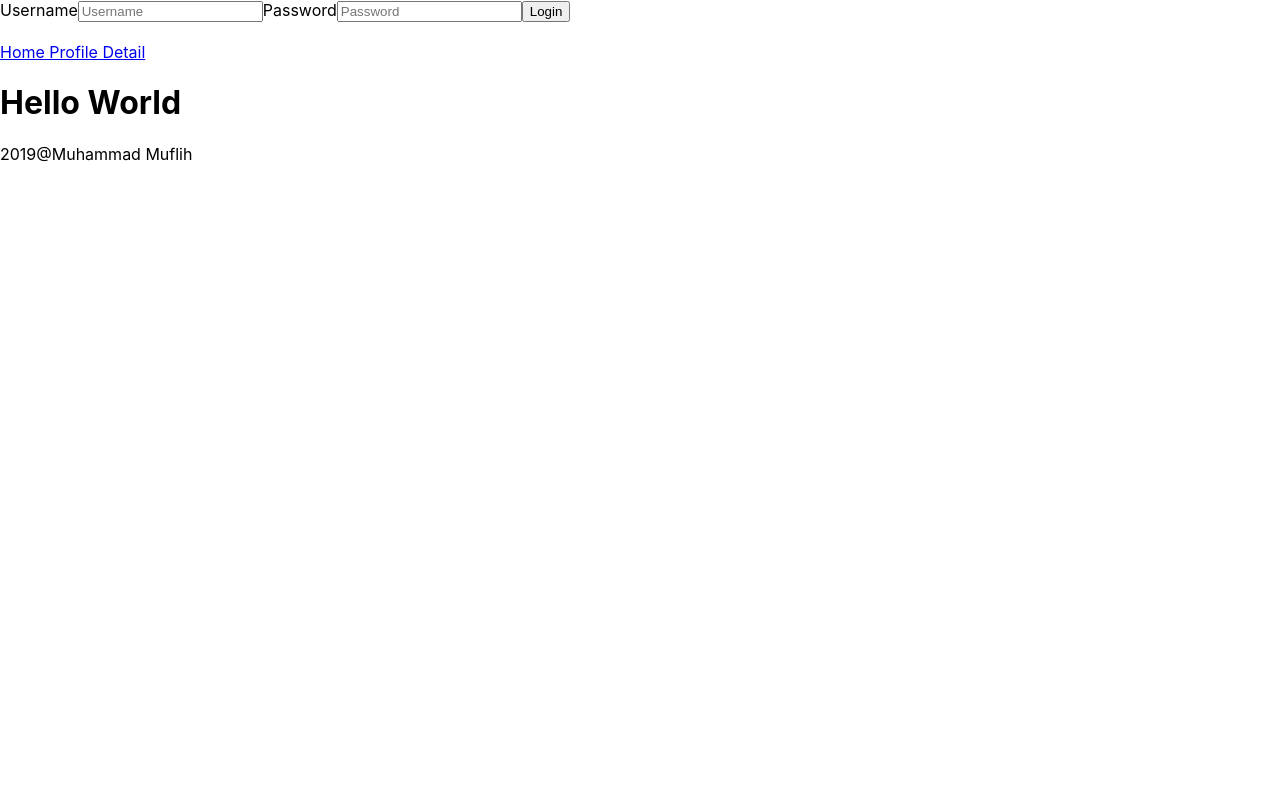
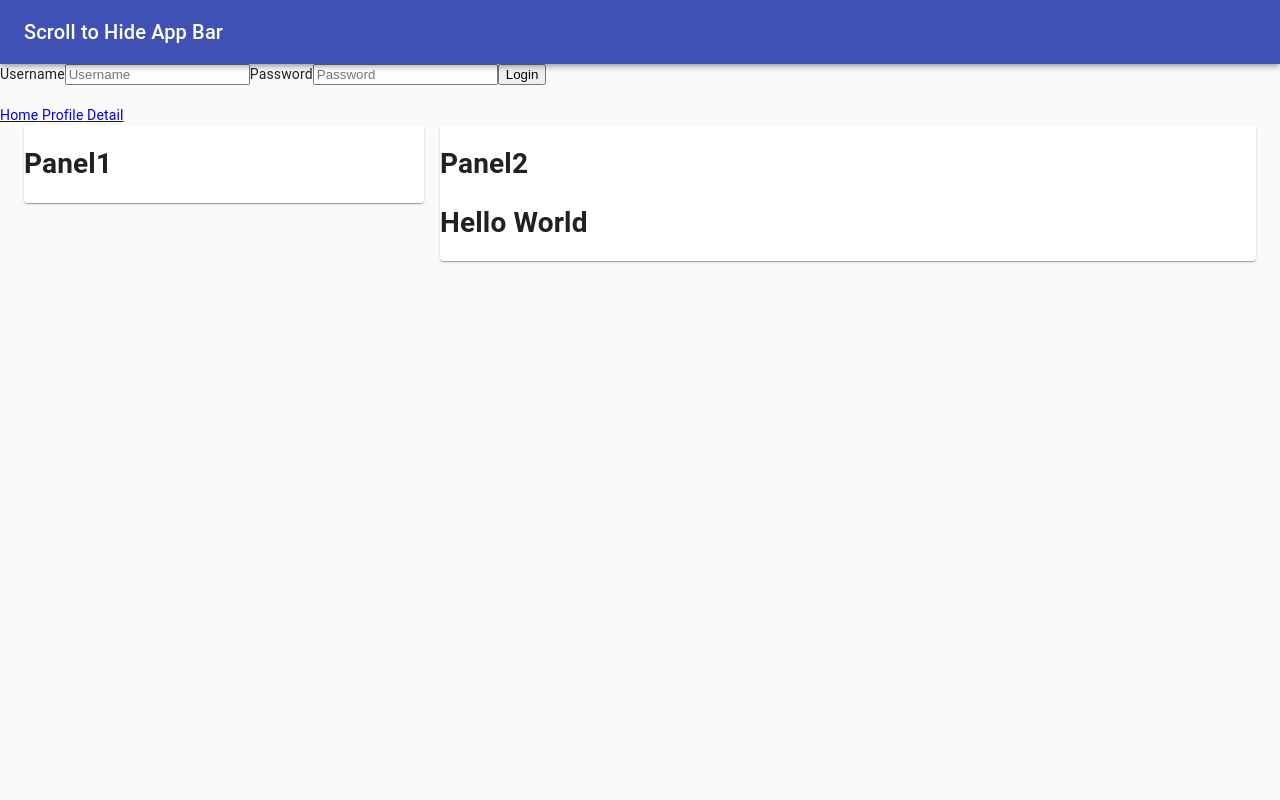
Before and after one commit to mmuflih55/learnhooks, a React (Create React App) app: page / in a window 1280 px wide. Shown: the top 800 px of the page. Built offline with nearby package versions, Linux system fonts and the light colour scheme.

Commit message:
try to add header

```diff
--- a/package.json
+++ b/package.json
@@ -3,6 +3,7 @@
   "version": "0.1.0",
   "private": true,
   "dependencies": {
+    "@material-ui/core": "^4.4.2",
     "react": "^16.9.0",
     "react-cookie": "^4.0.1",
     "react-dom": "^16.9.0",
--- a/src/App.js
+++ b/src/App.js
@@ -11,7 +11,7 @@ const App = () => {
   return (
     <CookiesProvider>
       <UserContext.Provider value={{ state, dispatch }}>
-        <Route/>
+          <Route/>
       </UserContext.Provider>
     </CookiesProvider>
   );
--- a/src/Route.js
+++ b/src/Route.js
@@ -1,5 +1,6 @@
 import React, { Suspense, lazy } from 'react';
 import { BrowserRouter as Router, Route, Switch } from "react-router-dom";
+import {Container} from '@material-ui/core';
 import Header from './components/Header';
 import Footer from './components/Footer';
 
@@ -10,15 +11,17 @@ const Detail = lazy(() => import('./pages/Detail'));
 const MyRoute = () => {
     return (
         <Router>
-            <Header/>
+            <Header />
+            <Container style={{height:'2000px'}}>
                 <Suspense fallback={<div>Loading...</div>}>
                     <Switch>
-                <Route path="/" exact component={()=><Home/>} />
-                <Route path="/profile" component={()=><Profile/>} />
-                <Route path="/detail" component={()=><Detail/>} />
+                        <Route path="/" exact component={() => <Home />} />
+                        <Route path="/profile" component={() => <Profile />} />
+                        <Route path="/detail" component={() => <Detail />} />
                     </Switch>
                 </Suspense>
-            <Footer/>
+            </Container>
+            <Footer />
         </Router>
     );
 }
--- a/src/components/Footer.js
+++ b/src/components/Footer.js
@@ -1,13 +1,29 @@
-import React,{ useContext } from 'react';
-import {UserContext} from './../Context'
+import React, { useContext } from 'react';
+import { UserContext } from './../Context';
+// import { makeStyles } from '@material-ui/core/styles';
+import Grid from '@material-ui/core/Grid';
+
+// const useStyles = makeStyles(theme => ({
+//   root: {
+//     flexGrow: 1,
+//   },
+//   paper: {
+//     padding: theme.spacing(2),
+//     textAlign: 'center',
+//     color: theme.palette.text.secondary,
+//   },
+// }));
 
 const Footer = () => {
     const con = useContext(UserContext)
+    // const classes = useStyles();
 
     return (
-        <div>
-            2019@{con.state.profile.name}
-        </div>
+        <Grid container>
+            <Grid item xs={12} md={12}>
+                2019@{con.state.profile.name}
+            </Grid>
+        </Grid>
     )
 }
 
--- a/src/components/Header.js
+++ b/src/components/Header.js
@@ -2,6 +2,34 @@ import React, { useContext, useState } from 'react';
 import { useCookies } from 'react-cookie';
 import { UserContext } from './../Context'
 import { Link } from "react-router-dom";
+import PropTypes from 'prop-types';
+import AppBar from '@material-ui/core/AppBar';
+import Toolbar from '@material-ui/core/Toolbar';
+import Typography from '@material-ui/core/Typography';
+import CssBaseline from '@material-ui/core/CssBaseline';
+import useScrollTrigger from '@material-ui/core/useScrollTrigger';
+import Box from '@material-ui/core/Box';
+import Container from '@material-ui/core/Container';
+import Slide from '@material-ui/core/Slide';
+
+
+const MenuAppBar = () => {
+  const trigger = useScrollTrigger();
+  return (
+    <React.Fragment>
+      <CssBaseline />
+        <Slide appear={false} direction="down" in={!trigger}>
+        <AppBar>
+          <Toolbar>
+            <Typography variant="h6">Scroll to Hide App Bar</Typography>
+          </Toolbar>
+        </AppBar>
+      </Slide>
+      <Toolbar />
+    </React.Fragment>
+  );
+}
+
 
 const CheckLogin = ()=>{
     const con = useContext(UserContext);
@@ -19,6 +47,7 @@ const CheckLogin = ()=>{
         if(state.username.trim()!==''&&state.password.trim()!==''){
             setCookie('token', 'udah ada token');
             window.location.reload()
+        }else{
         }
     }
 
@@ -50,6 +79,7 @@ const Header = () => {
 
     return (
         <div>
+            <MenuAppBar/>
             <CheckLogin/>
             <br/>
             <Link to="/"> Home</Link>
--- a/src/pages/Home.js
+++ b/src/pages/Home.js
@@ -1,9 +1,20 @@
 import React from 'react';
+import {Grid,Card} from '@material-ui/core';
 
 const Home = ()=>(
-    <div>
-        <h1>Hello World</h1>
-    </div>
+    <Grid container spacing={2}>
+        <Grid item xs={12} md={4}>
+            <Card>
+                <h1>Panel1</h1>
+            </Card>
+        </Grid>
+        <Grid item xs={12} md={8}>
+            <Card>
+                <h1>Panel2</h1>
+                <h1>Hello World</h1>
+            </Card>
+        </Grid>
+    </Grid>
 )
 
 export default Home;
```
Also changed, not shown: src/components/microcomponents/Alert.js (added, +46 -0 lines), 1 other file (tests, documents, lock files or other folders). Lines whose indentation alone changed are shown as unchanged.
